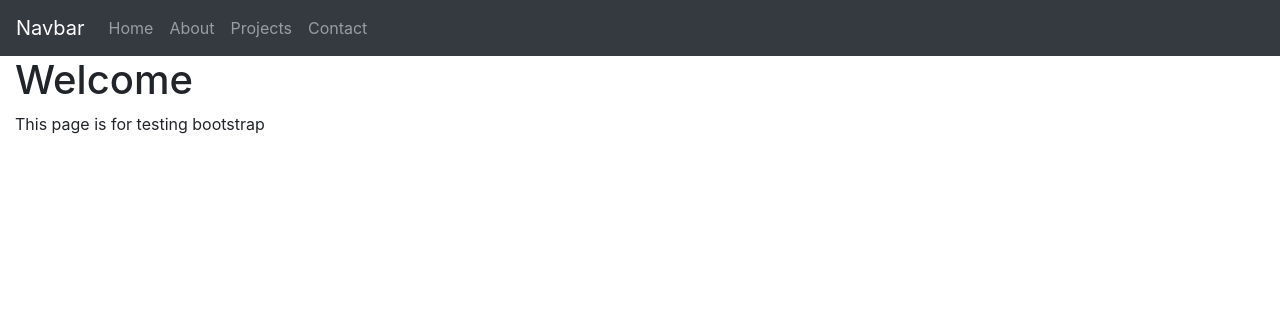
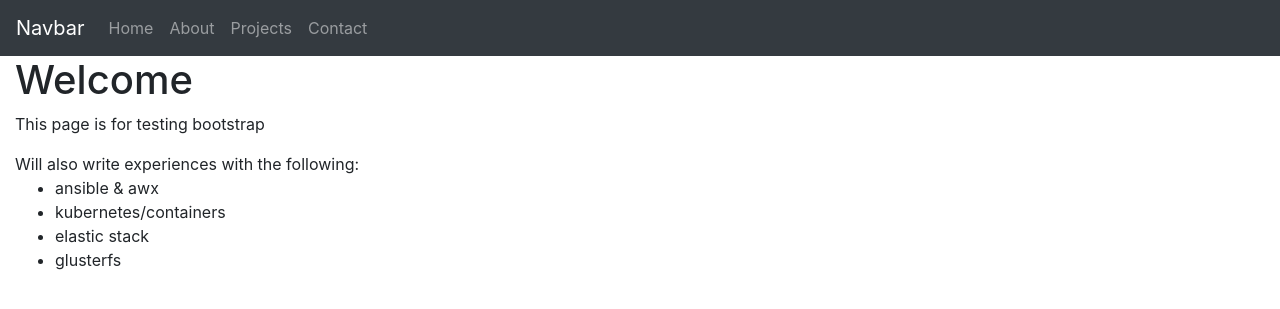
Before and after one commit to kds-rune/kds-rune.github.io, a Jekyll site: the page built from index.html, in a window 1280 px wide. Shown: the top 309 px of the page. Built offline with Jekyll 4.4.1, drawn with Linux system fonts in a browser that asks for light colours; nearby versions of some CDN libraries.

Commit message:
Update index.html

```diff
--- a/index.html
+++ b/index.html
@@ -8,4 +8,11 @@ title: index
 <div class="container-fluid">
  <h1 class="">Welcome</h1>
  <p>This page is for testing bootstrap</p>
+ <div>Will also write experiences with the following:</div>
+ <ul>
+  <li>ansible & awx</li>
+  <li>kubernetes/containers</li>
+  <li>elastic stack</li>
+  <li>glusterfs</li>
+</ul>
 </div>
```
